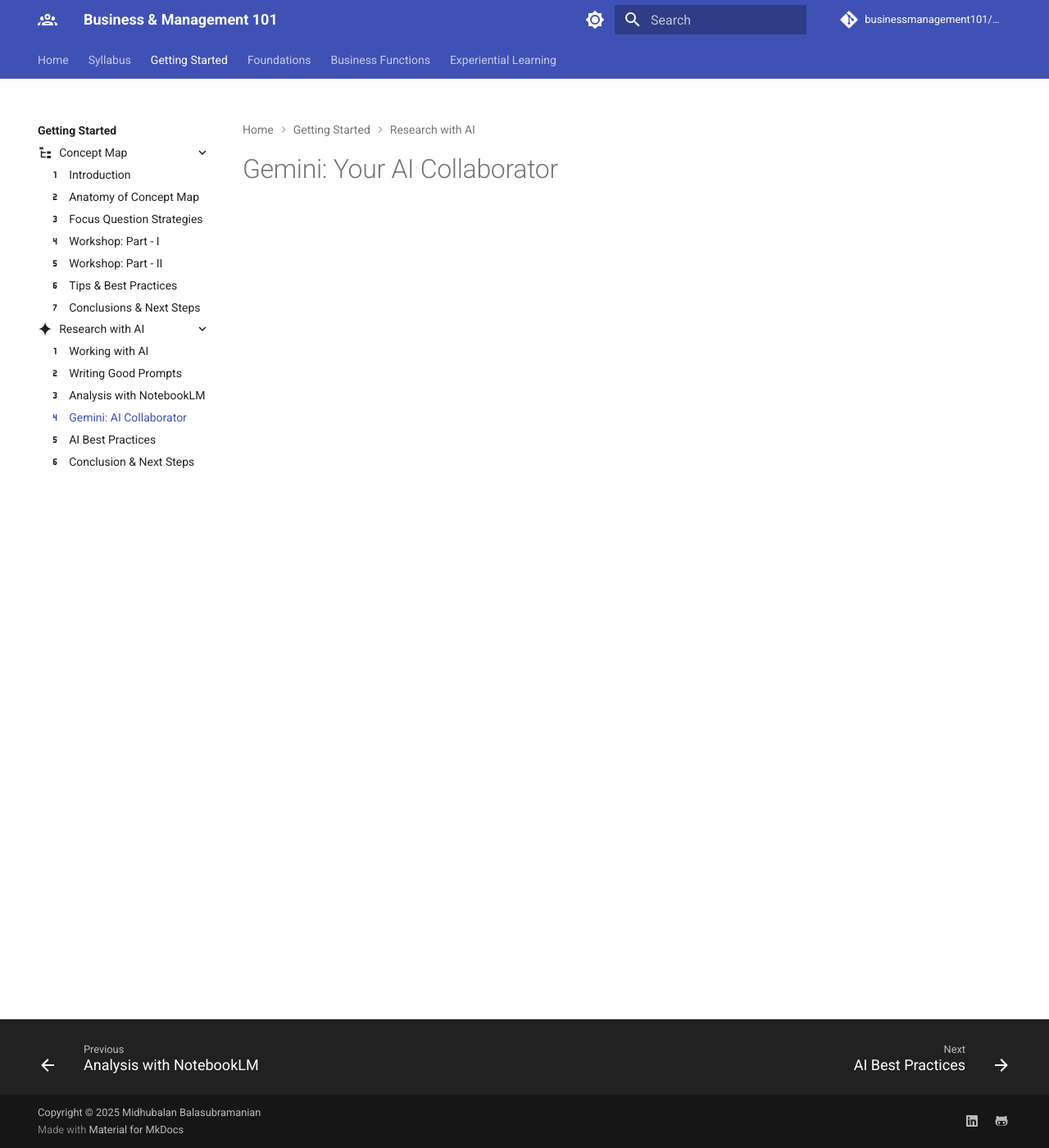
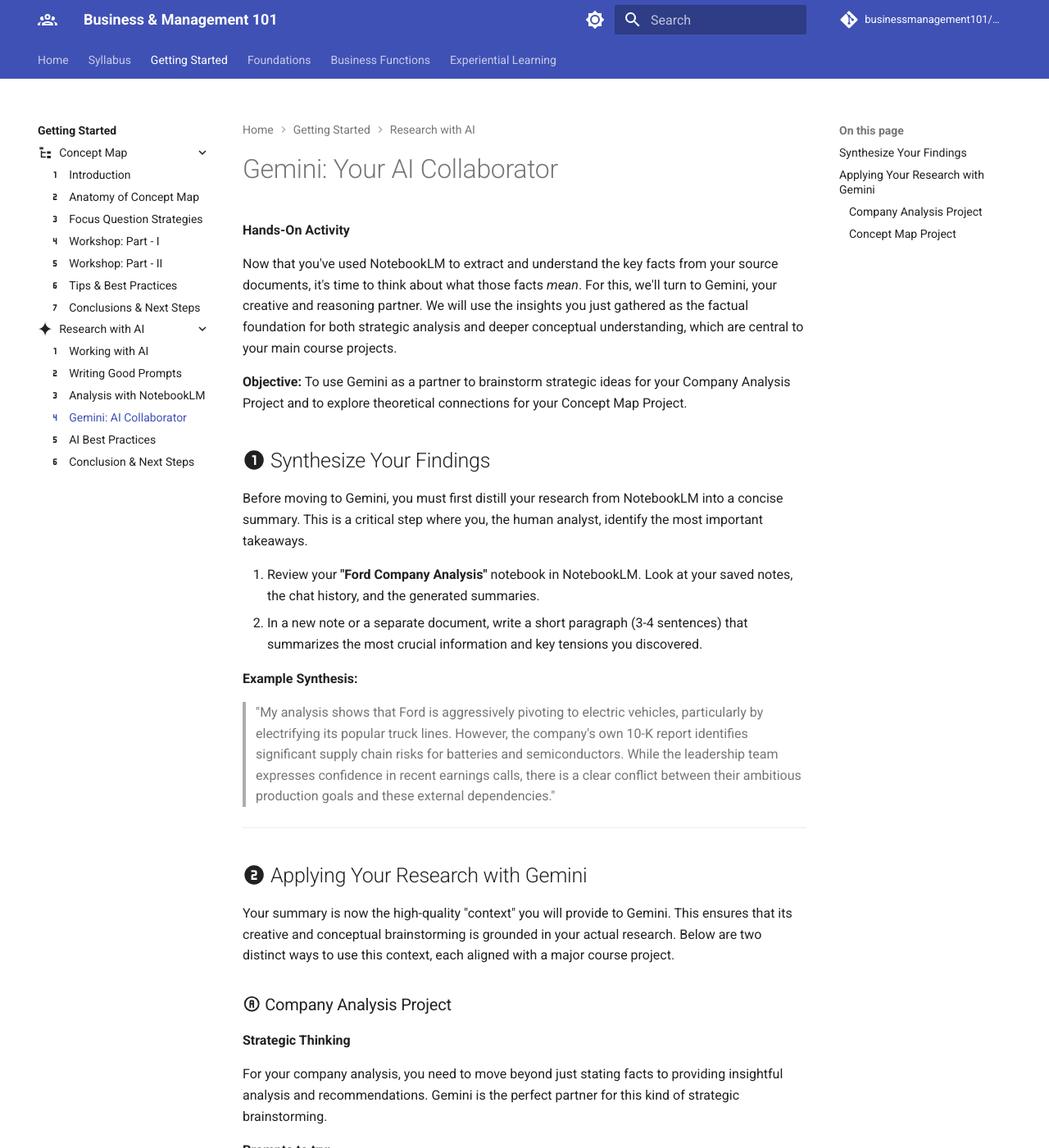
Before and after one commit to businessmanagement101/businessmanagement101.github.io, an MkDocs documentation site: the page built from docs/getting-started/research-with-ai/gemini-activity.md, in a window 1280 px wide and 1400 px high. Shown: the whole window at 82% size. Built offline with MkDocs 1.6.1 and Material for MkDocs 9.7.7, drawn with Linux system fonts in a browser that asks for light colours; comment, search, counter and statistics services are not loaded; some of the changed text lies outside the part shown.

Commit message:
Add Gemini Activity. Resolves #15

```diff
--- a/docs/getting-started/research-with-ai/gemini-activity.md
+++ b/docs/getting-started/research-with-ai/gemini-activity.md
@@ -3,3 +3,61 @@
 ---
 
 # Gemini: Your AI Collaborator
+
+**Hands-On Activity**
+
+Now that you've used NotebookLM to extract and understand the key facts from your source documents, it's time to think about what those facts *mean*. For this, we'll turn to Gemini, your creative and reasoning partner. We will use the insights you just gathered as the factual foundation for both strategic analysis and deeper conceptual understanding, which are central to your main course projects.
+
+**Objective:** To use Gemini as a partner to brainstorm strategic ideas for your Company Analysis Project and to explore theoretical connections for your Concept Map Project.
+
+
+## :material-numeric-1-circle: Synthesize Your Findings
+
+Before moving to Gemini, you must first distill your research from NotebookLM into a concise summary. This is a critical step where you, the human analyst, identify the most important takeaways.
+
+1.  Review your **"Ford Company Analysis"** notebook in NotebookLM. Look at your saved notes, the chat history, and the generated summaries.
+2.  In a new note or a separate document, write a short paragraph (3-4 sentences) that summarizes the most crucial information and key tensions you discovered.
+
+**Example Synthesis:**
+> "My analysis shows that Ford is aggressively pivoting to electric vehicles, particularly by electrifying its popular truck lines. However, the company's own 10-K report identifies significant supply chain risks for batteries and semiconductors. While the leadership team expresses confidence in recent earnings calls, there is a clear conflict between their ambitious production goals and these external dependencies."
+
+---
+
+## :material-numeric-2-circle: Applying Your Research with Gemini
+
+Your summary is now the high-quality "context" you will provide to Gemini. This ensures that its creative and conceptual brainstorming is grounded in your actual research. Below are two distinct ways to use this context, each aligned with a major course project.
+
+### :material-alpha-a-circle-outline: Company Analysis Project
+**Strategic Thinking**
+
+For your company analysis, you need to move beyond just stating facts to providing insightful analysis and recommendations. Gemini is the perfect partner for this kind of strategic brainstorming.
+
+**Prompts to try:**
+
+* **For Strategic Planning:**
+
+    > "Based on the summary above, act as a business strategy consultant. What are three potential growth opportunities for Ford outside of North America that would leverage their EV strengths but minimize their stated supply chain risks?"
+
+* **For Problem-Solving:**
+
+    > "Given the risks I've identified in my summary, draft a short, persuasive memo to a senior executive. The memo should outline a three-point plan to mitigate the biggest supply chain risk for EV batteries."
+
+### :material-alpha-b-circle-outline:  Concept Map Project
+
+**Connecting Theory to Practice**
+
+Your concept map project requires you to organize theoretical concepts and use them to analyze a situation. You can use Gemini to deepen your understanding of these concepts and see how they apply to a real life example.
+
+**Prompts to try:**
+
+* **To Learn a New Concept:**
+
+    > "My research summary on Ford is above. The 'supply chain risk' I identified seems related to the business concept of **'Vertical Integration.'** Can you explain vertical integration to me in simple terms, using an analogy? Then, explain how it specifically relates to Ford's EV battery situation."
+
+* **To Relate Different Concepts:**
+
+    > "Based on my summary, I see a tension between the concepts of **'Brand Loyalty'** and **'Disruptive Innovation.'** Act as a business school professor and explain the relationship between these two concepts. Use Ford's situation with its established brand versus new EV startups as the primary case to illustrate your points."
+
+* **To Generate a Narrative for Your Map:**
+
+    > "I am creating a concept map about **'Competitive Advantage.'** Based on my research summary on Ford, draft a short narrative paragraph that explains how 'Manufacturing Scale' and 'Distribution Networks' act as competitive advantages for Ford, but how 'Technological Agility' might be a weakness. This text will help me connect the concepts on my map."
```
